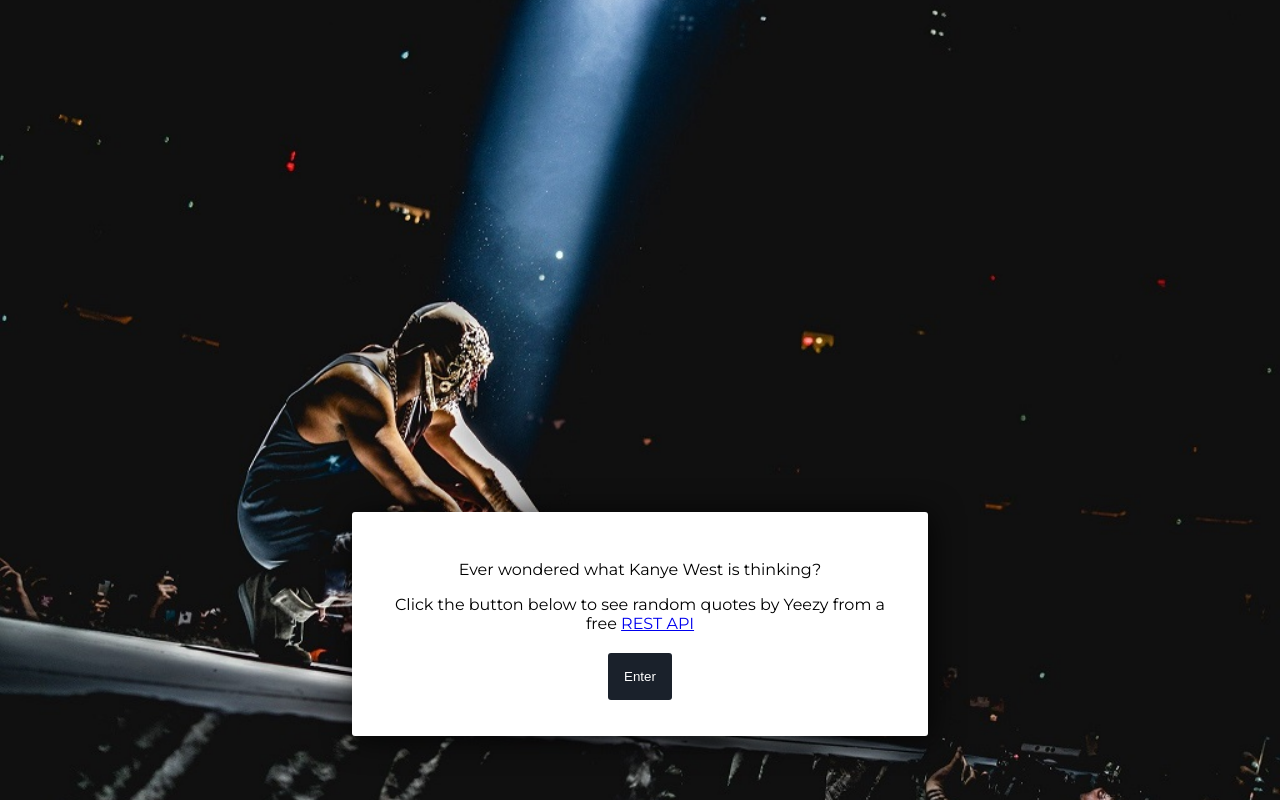
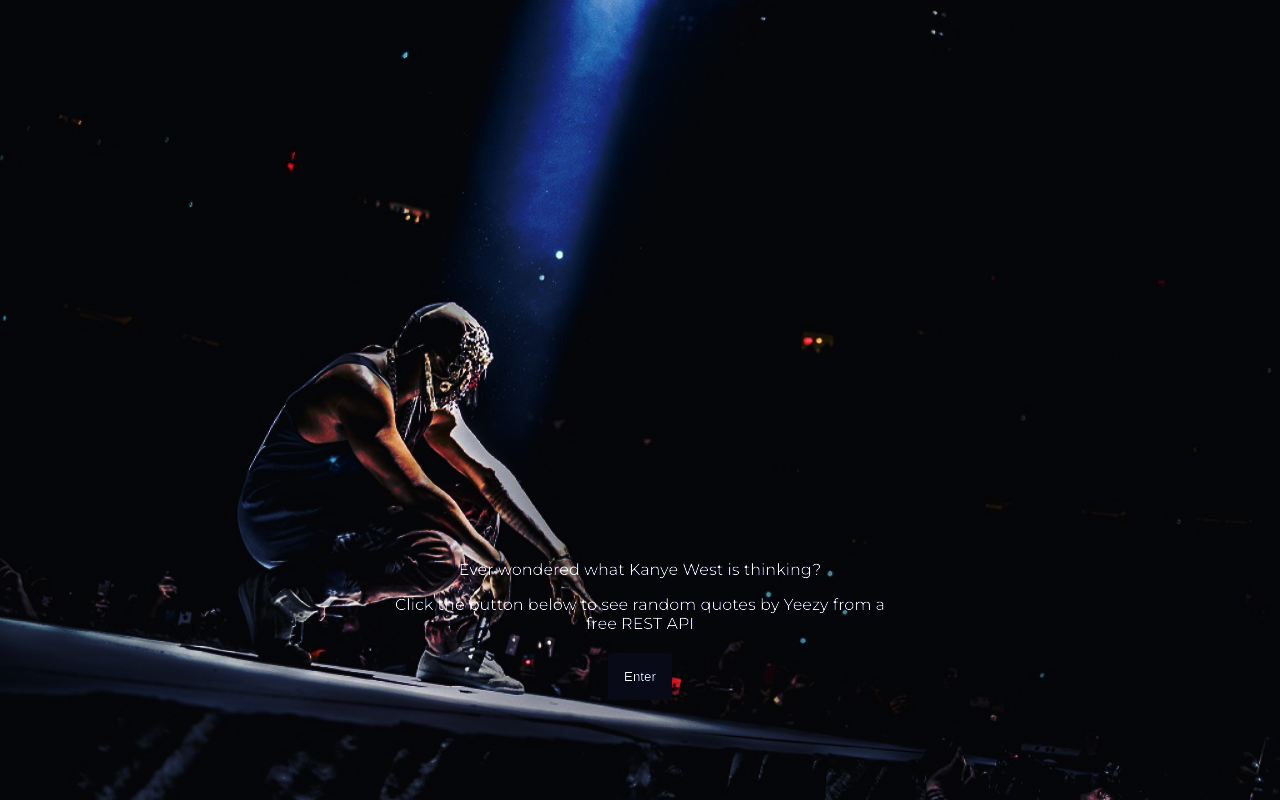
Before and after one commit to MetkelK/yeezysthoughts, a React (Create React App) app: page / in a window 1280 px wide. Built offline with nearby package versions, Linux system fonts and the light colour scheme; no server answers.

Commit message:
removed modal

```diff
--- a/src/App.css
+++ b/src/App.css
@@ -13,10 +13,12 @@
   justify-content: center;
   -ms-align-items: center;
   align-items: center;
+  background-color: #232a42;
 }
 
 .quote_container {
   background-image: url("kanye-west-0814-GQ-FEKW01.01.jpg") !important;
+  mix-blend-mode: normal !important;
 }
 
 .container {
@@ -26,6 +28,7 @@
   padding: 0;
   text-align: center;
   background-image: url("yeezus-1593466362055-2261.jpg");
+  mix-blend-mode: hard-light;
   background-size: cover;
   background-repeat: no-repeat;
   background-position: 40% 10%;
@@ -36,16 +39,28 @@
 }
 
 .quote {
-  background-color: #fff;
+  /* background-color: #fff; */
   padding: 2rem;
   margin: 4rem;
-  box-shadow: 3px 3px 30px 1px rgba(0, 0, 0, 0.75);
+  /* box-shadow: 3px 3px 30px 1px rgba(0, 0, 0, 0.75); */
   border-radius: 3px;
   width: 80%;
+  color: #fff;
+}
+
+.quote a:link,
+.quote a:visited {
+  text-decoration: none;
+  color: inherit;
+}
+
+.quote a:hover {
+  text-decoration: underline;
 }
 
 blockquote {
   margin: 0.5rem;
+  color: #fff;
 }
 
 blockquote p {
```
